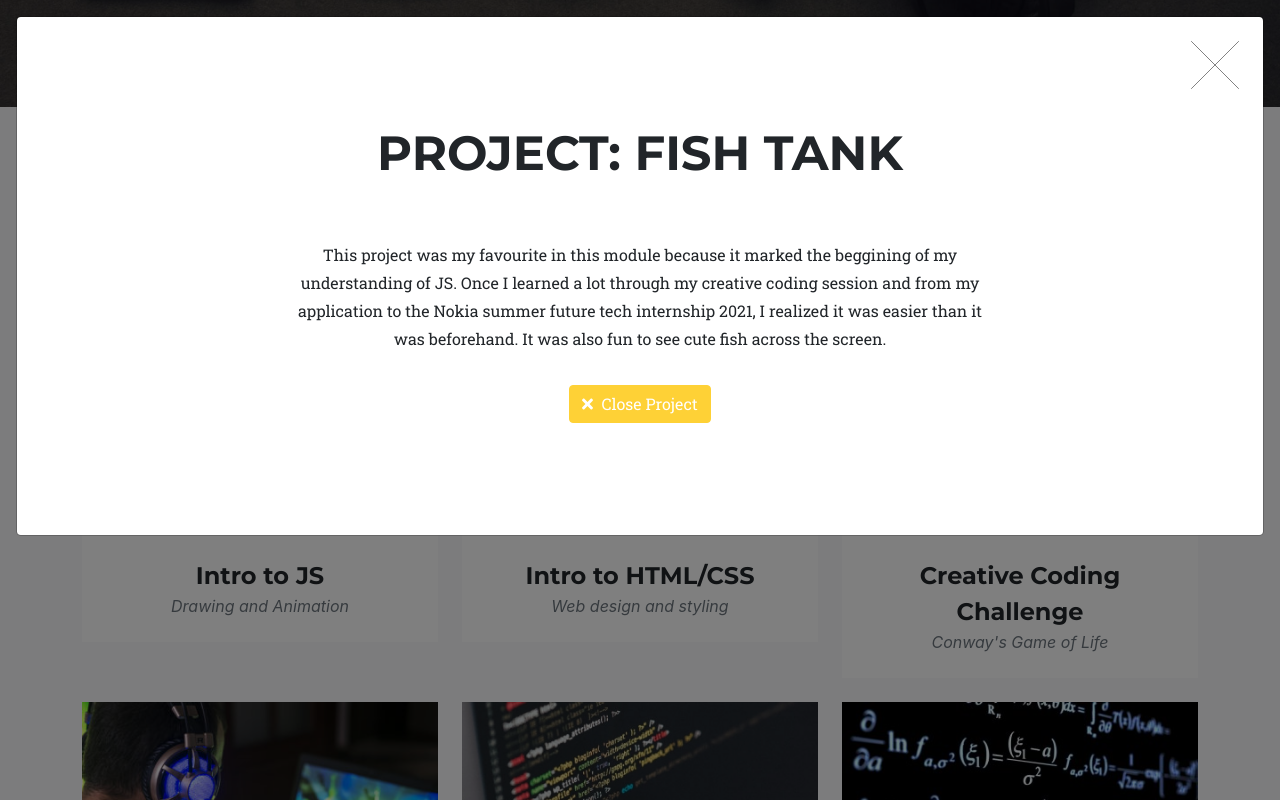
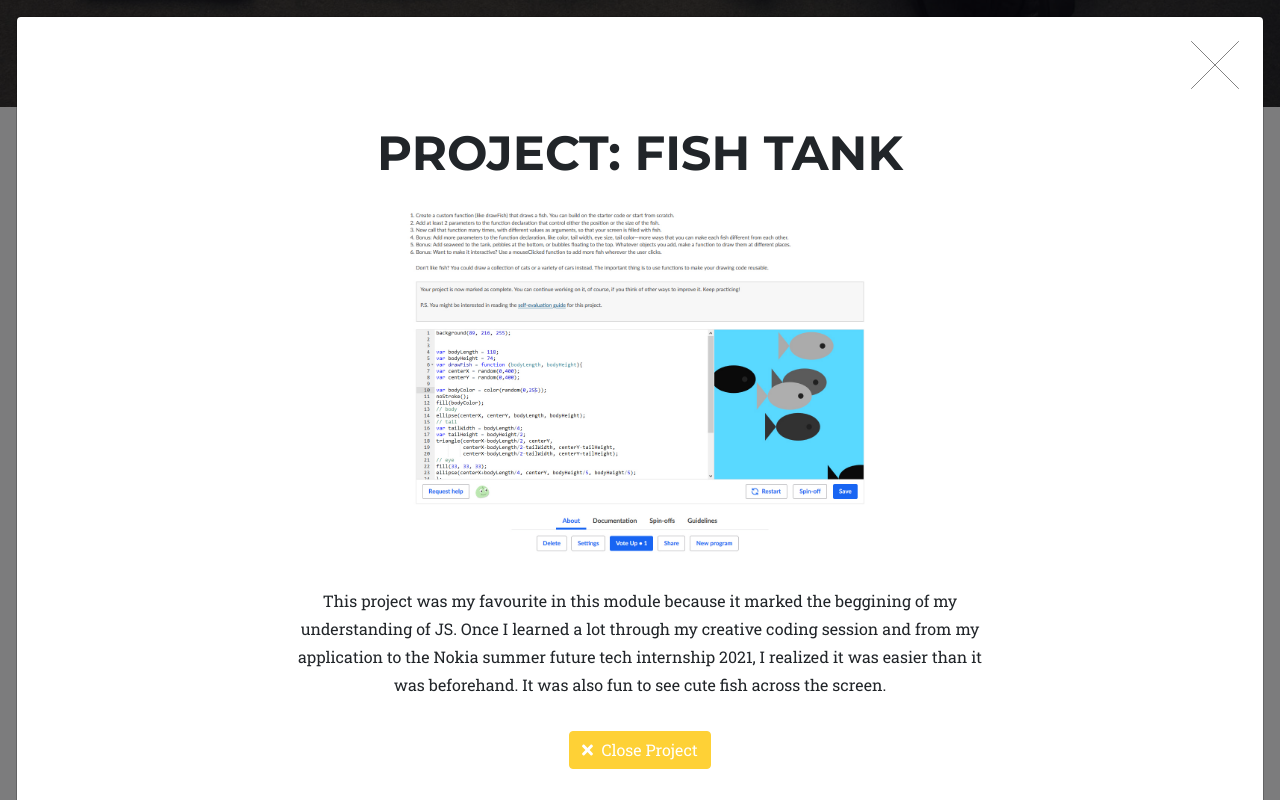
Before and after one commit to saiss1/ICS4U-Portfolio, a plain HTML site: page index.html in a window 1280 px wide. Both pictures are taken after a click on the link 260 px from the left and 1038 px from the top of the page. Shown: the part 638-1438 px from the top of the page. Drawn offline with nearby package versions, Linux system fonts and the light colour scheme; files whose address does not match are found by name; a web font is replaced by a local one.

Commit message:
new descs

```diff
--- a/index.html
+++ b/index.html
@@ -200,7 +200,7 @@
                                     <!-- Project Details Go Here-->
                                     <h2 class="text-uppercase">Project: Fish Tank</h2>
                                     <p class="item-intro text-muted"></p>
-                                    <img class="img-fluid d-block mx-auto" src="assets/img/Capture.png" alt="" />
+                                    <img class="img-fluid d-block mx-auto" src="assets\img\portfolio\FishBowl.jpg" alt="" />
                                     <p>This project was my favourite in this module because it marked the beggining of my understanding of JS. Once I learned a lot through my creative coding session and from my application to the Nokia summer future tech internship 2021, I realized it was easier than it was beforehand. It was also fun to see cute fish across the screen.</p>
 
                                     <button class="btn btn-primary" data-dismiss="modal" type="button">
```
Also changed, not shown: assets/img/portfolio/Fish tank.jpg (added), assets/img/portfolio/FishBowl - Copy.jpg (added), assets/img/portfolio/FishBowl.jpg (added).
